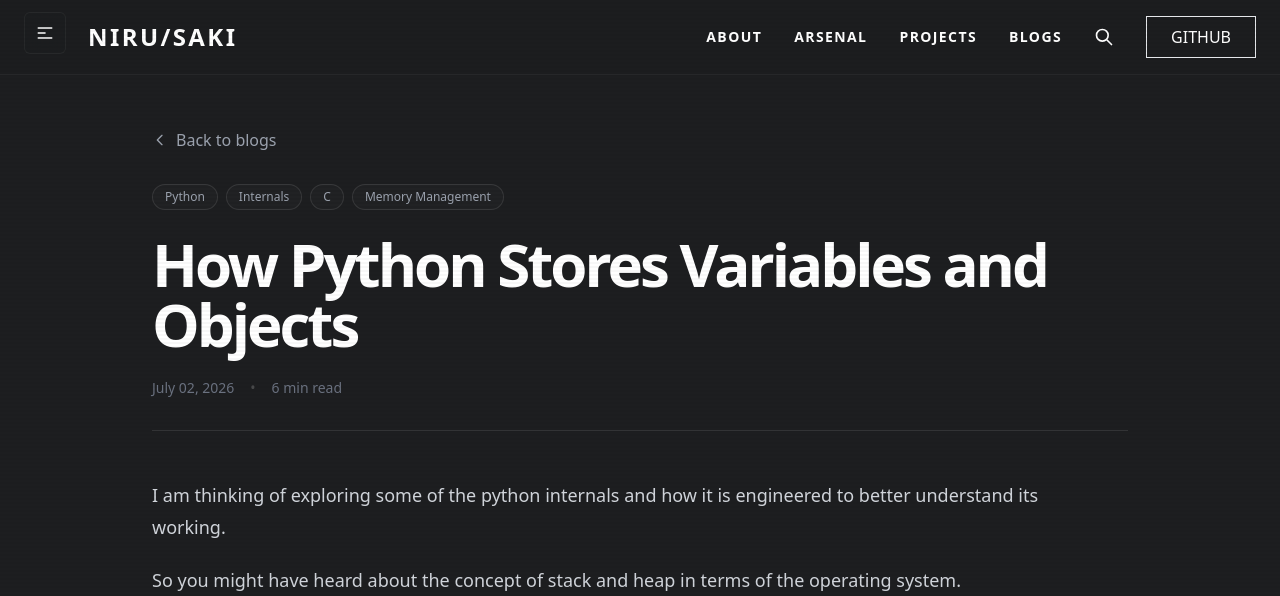
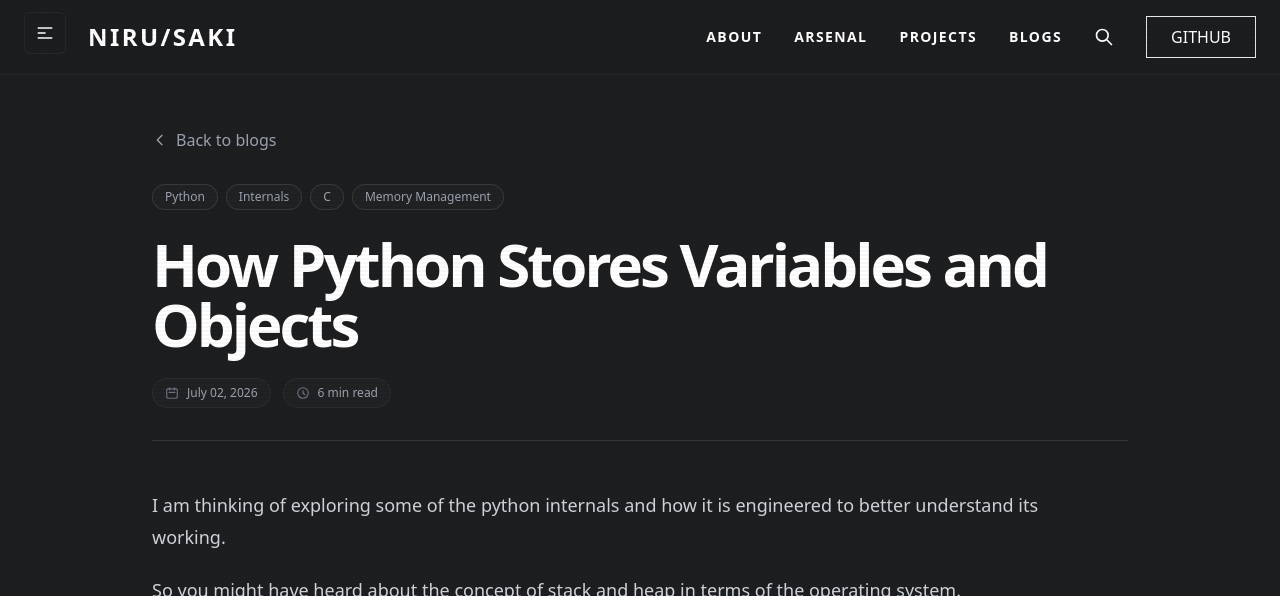
Before and after one commit to Nirusaki-Malaal/Nirusaki-Malaal.github.io, a Jekyll site: the page built from _posts/2026-07-02-how-python-stores-variables-and-objects.md, in a window 1280 px wide and 900 px high, cut to the strip 0-596 px from the top of the window. Built offline with Jekyll 4.4.1, drawn with Linux system fonts in a browser that asks for light colours; nearby versions of some CDN libraries; comment, search, counter and statistics services are not loaded.

Commit message:
style: replace metadata bar with responsive HUD badges and integrate views counter layout

```diff
--- a/_layouts/post.html
+++ b/_layouts/post.html
@@ -48,15 +48,23 @@ layout: default
         <!-- Title -->
         <h1 class="font-display font-bold text-4xl md:text-6xl tracking-tighter mb-6">{{ page.title }}</h1>
 
-        <!-- Meta -->
-        <div class="flex items-center gap-4 text-gray-500 text-sm mb-8">
-            <time datetime="{{ page.date | date_to_xmlschema }}">{{ page.date | date: "%B %d, %Y" }}</time>
-            <span class="text-white/20">•</span>
-            <span>{% assign words = content | number_of_words %}{{ words | divided_by: 200 | plus: 1 }} min read</span>
-            <span class="text-white/20" id="busuanzi_container_page_pv" style="display: none;">•</span>
-            <span id="busuanzi_container_page_pv" style="display: none;">
-                <span id="busuanzi_value_page_pv"></span> views
-            </span>
+        <!-- Meta Badges -->
+        <div class="flex flex-wrap items-center gap-3 mb-8 font-body">
+            <!-- Date Badge -->
+            <div class="flex items-center gap-2 px-3 py-1.5 bg-white/[0.02] border border-white/5 rounded-full text-xs text-gray-400">
+                <svg class="w-3.5 h-3.5 text-gray-500" fill="none" stroke="currentColor" viewBox="0 0 24 24"><path stroke-linecap="round" stroke-linejoin="round" stroke-width="2" d="M8 7V3m8 4V3m-9 8h10M5 21h14a2 2 0 002-2V7a2 2 0 00-2-2H5a2 2 0 00-2 2v12a2 2 0 002 2z"/></svg>
+                <time datetime="{{ page.date | date_to_xmlschema }}">{{ page.date | date: "%B %d, %Y" }}</time>
+            </div>
+            <!-- Read Time Badge -->
+            <div class="flex items-center gap-2 px-3 py-1.5 bg-white/[0.02] border border-white/5 rounded-full text-xs text-gray-400">
+                <svg class="w-3.5 h-3.5 text-gray-500" fill="none" stroke="currentColor" viewBox="0 0 24 24"><path stroke-linecap="round" stroke-linejoin="round" stroke-width="2" d="M12 8v4l3 3m6-3a9 9 0 11-18 0 9 9 0 0118 0z"/></svg>
+                <span>{% assign words = content | number_of_words %}{{ words | divided_by: 200 | plus: 1 }} min read</span>
+            </div>
+            <!-- Views Badge -->
+            <div class="flex items-center gap-2 px-3 py-1.5 bg-neon-cyan/5 border border-neon-cyan/20 rounded-full text-xs text-neon-cyan transition-all duration-300" id="busuanzi_container_page_pv" style="display: none;">
+                <svg class="w-3.5 h-3.5 text-neon-cyan animate-pulse" fill="none" stroke="currentColor" viewBox="0 0 24 24"><path stroke-linecap="round" stroke-linejoin="round" stroke-width="2" d="M15 12a3 3 0 11-6 0 3 3 0 016 0z"/><path stroke-linecap="round" stroke-linejoin="round" stroke-width="2" d="M2.458 12C3.732 7.943 7.523 5 12 5c4.478 0 8.268 2.943 9.542 7-1.274 4.057-5.064 7-9.542 7-4.477 0-8.268-2.943-9.542-7z"/></svg>
+                <span class="font-bold font-mono" id="busuanzi_value_page_pv"></span> <span class="text-neon-cyan/80">views</span>
+            </div>
         </div>
 
         <!-- Solid Divider -->
```
